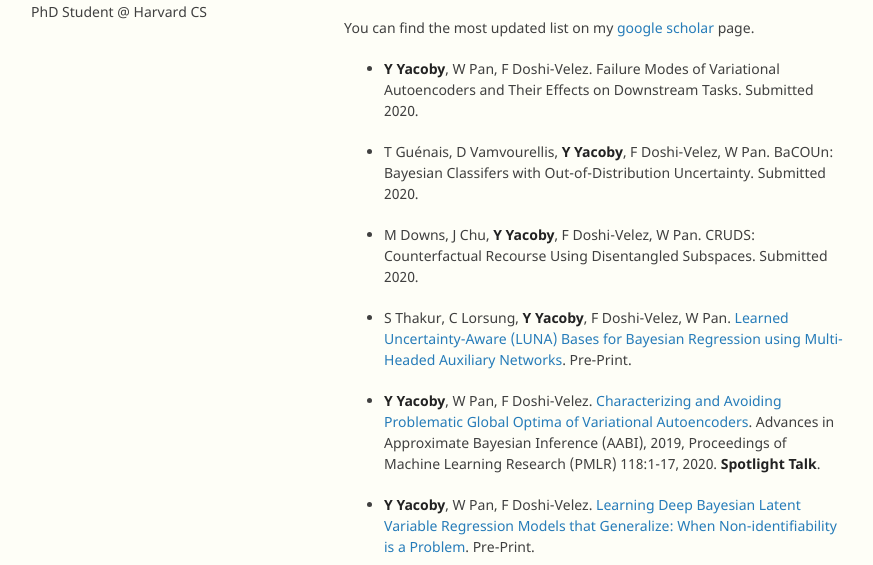
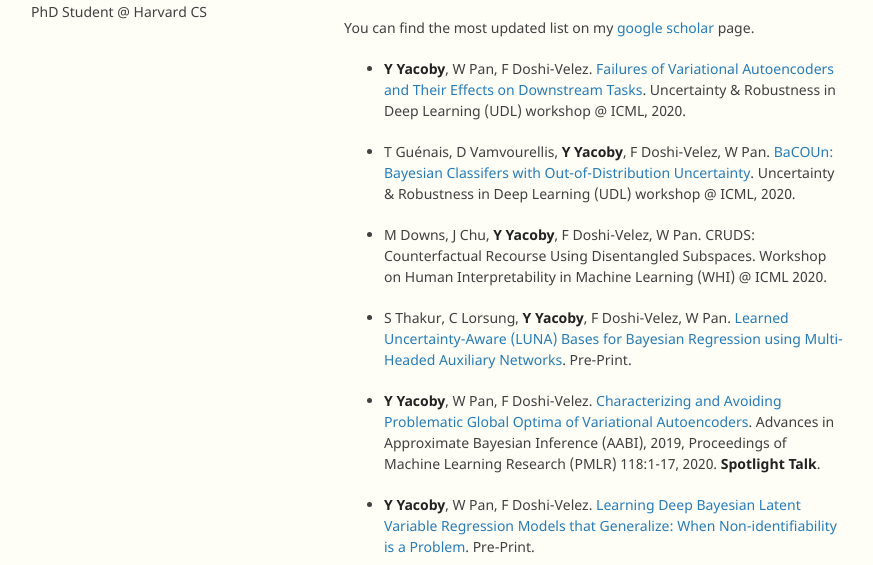
Before and after one commit to yanivyacoby/yanivyacoby.github.io, a Jekyll site: the page built from index.md, in a window 1280 px wide and 900 px high, cut to the strip 335-900 px from the top of the window. Shown: the whole strip, without its empty margins (226-1099 px from the left). Built offline with Jekyll 4.4.1, drawn with Linux system fonts in a browser that asks for light colours; our own code applies the rules of GitHub Pages for plain Markdown files.

Commit message:
Update index.md

```diff
--- a/index.md
+++ b/index.md
@@ -22,11 +22,11 @@
 
 You can find the most updated list on my [google scholar](https://scholar.google.com/citations?user=nEhVgawAAAAJ&hl=en) page.
 
-* **Y Yacoby**, W Pan, F Doshi-Velez. Failure Modes of Variational Autoencoders and Their Effects on Downstream Tasks. Submitted 2020.
+* **Y Yacoby**, W Pan, F Doshi-Velez. [Failures of Variational Autoencoders and Their Effects on Downstream Tasks](http://www.gatsby.ucl.ac.uk/~balaji/udl2020/accepted-papers/UDL2020-paper-056.pdf). Uncertainty & Robustness in Deep Learning (UDL) workshop @ ICML, 2020.
 
-* T Guénais, D Vamvourellis, **Y Yacoby**, F Doshi-Velez, W Pan. BaCOUn: Bayesian Classifers with Out-of-Distribution Uncertainty. Submitted 2020.
+* T Guénais, D Vamvourellis, **Y Yacoby**, F Doshi-Velez, W Pan. [BaCOUn: Bayesian Classifers with Out-of-Distribution Uncertainty](http://www.gatsby.ucl.ac.uk/~balaji/udl2020/accepted-papers/UDL2020-paper-085.pdf). Uncertainty & Robustness in Deep Learning (UDL) workshop @ ICML, 2020.
 
-* M Downs, J Chu, **Y Yacoby**, F Doshi-Velez, W Pan. CRUDS: Counterfactual Recourse Using Disentangled Subspaces. Submitted 2020.
+* M Downs, J Chu, **Y Yacoby**, F Doshi-Velez, W Pan. CRUDS: Counterfactual Recourse Using Disentangled Subspaces. Workshop on Human Interpretability in Machine Learning (WHI) @ ICML 2020.
 
 * S Thakur, C Lorsung, **Y Yacoby**, F Doshi-Velez, W Pan.
 [Learned Uncertainty-Aware (LUNA) Bases for Bayesian Regression using Multi-Headed Auxiliary Networks](https://arxiv.org/abs/2006.11695).
```
